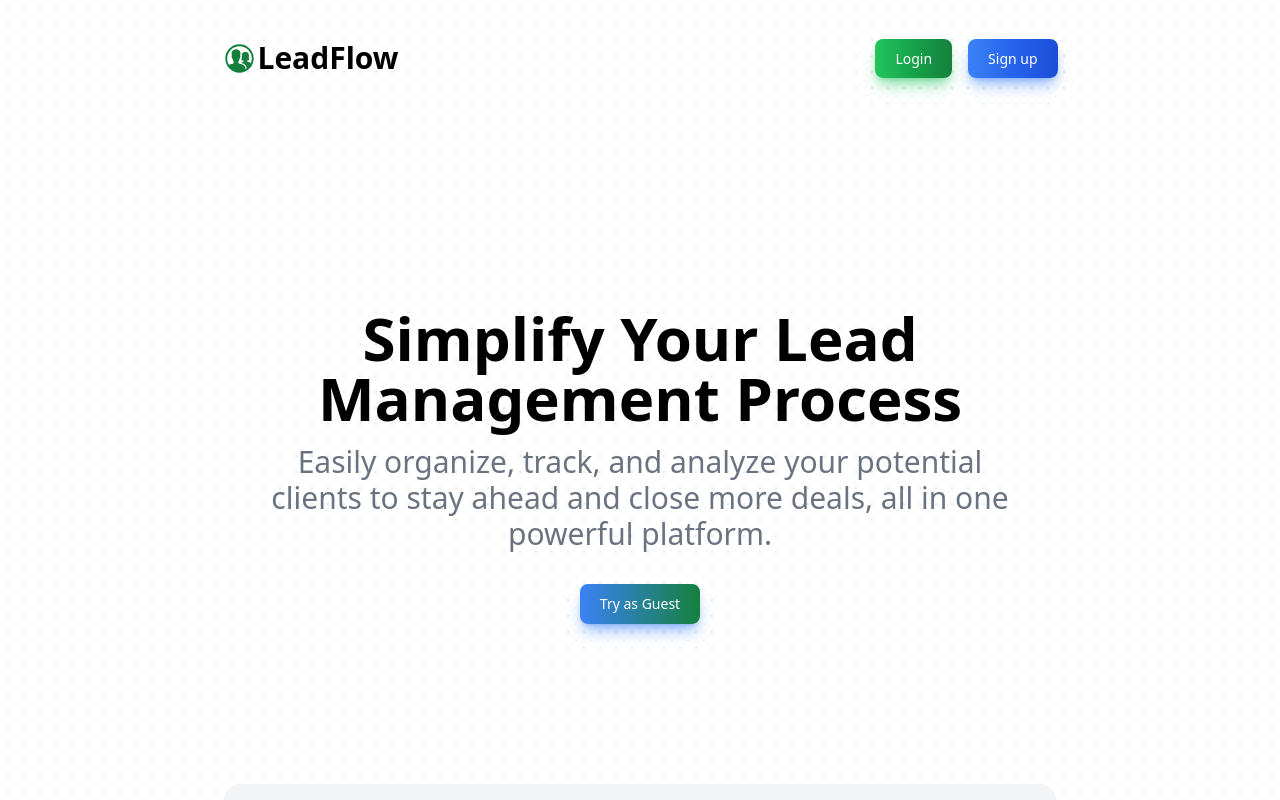
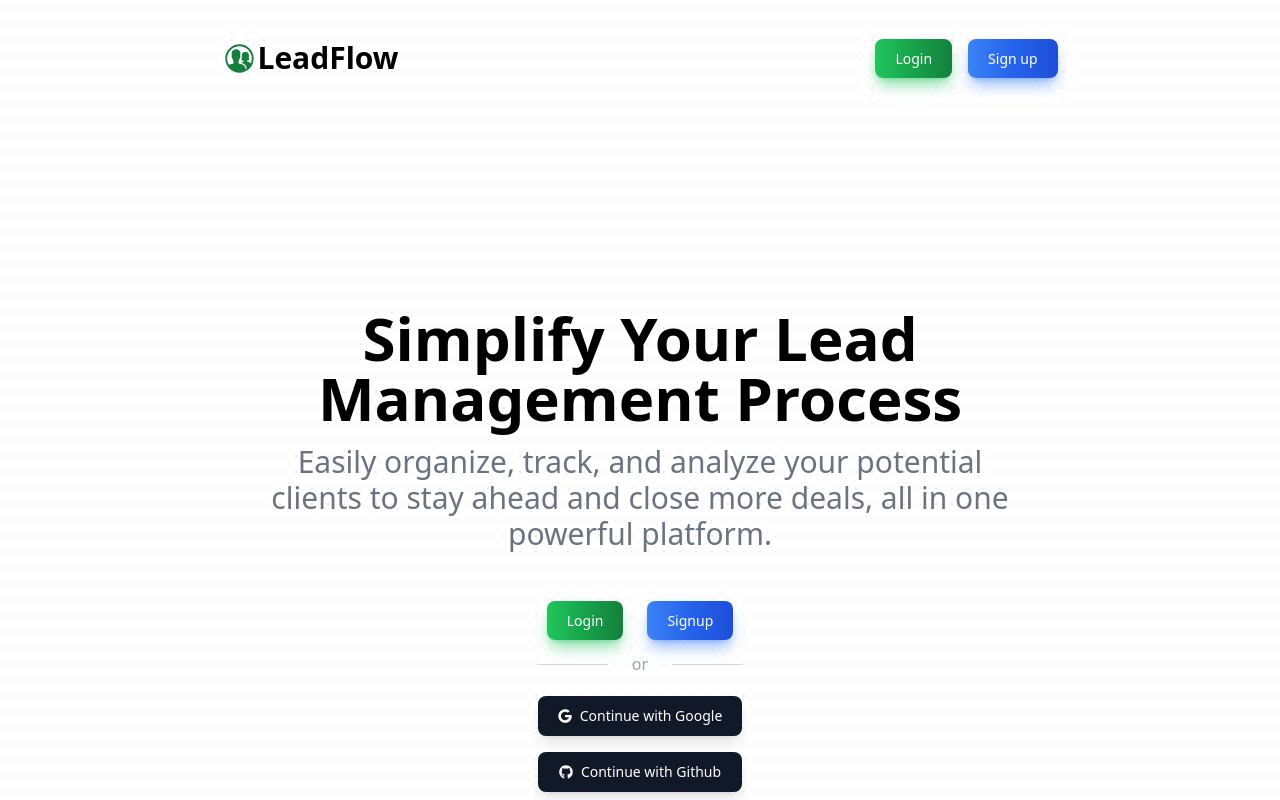
Before and after one commit to 227Faddi/leadflow, a React (Vite) app in the folder client/: page / in a window 1280 px wide. Shown: the top 800 px of the page. Built offline with nearby package versions, Linux system fonts and the light colour scheme; no server answers; what axios-auth-refresh would draw is missing.

Commit message:
feat: add social auth buttons

```diff
--- a/client/src/components/forms/LoginForm.tsx
+++ b/client/src/components/forms/LoginForm.tsx
@@ -1,9 +1,11 @@
 import { zodResolver } from "@hookform/resolvers/zod";
 import { SubmitHandler, useForm } from "react-hook-form";
+import { FaGithub, FaGoogle } from "react-icons/fa";
 import { Link } from "react-router-dom";
 import { useLogin } from "../../features/auth/hooks";
 import { LoginFormData } from "../../types";
 import { loginSchema } from "../../utils/zod/formValidation";
+import { SocialButton } from "../ui/Button";
 
 const LoginForm = () => {
   const {
@@ -61,6 +63,21 @@ const LoginForm = () => {
       >
         {isSubmitting ? "Logging in..." : "Login"}
       </button>
+      <div className="w-full py-3 flex items-center text-gray-400 before:flex-1 before:border-t before:border-gray-300 before:me-6 after:flex-1 after:border-t after:border-gray-300 after:ms-6">
+        or
+      </div>
+      <div className="space-y-4">
+        <SocialButton
+          text="Login in with Google"
+          social="google"
+          icon={<FaGoogle />}
+        />
+        <SocialButton
+          text="Login in with Github"
+          social="github"
+          icon={<FaGithub />}
+        />
+      </div>
       <p className="flex justify-center mt-6 text-sm text-slate-600">
         Don't have an account?
         <Link
--- a/client/src/components/forms/SignupForm.tsx
+++ b/client/src/components/forms/SignupForm.tsx
@@ -1,9 +1,11 @@
 import { zodResolver } from "@hookform/resolvers/zod";
 import { SubmitHandler, useForm } from "react-hook-form";
+import { FaGithub, FaGoogle } from "react-icons/fa";
 import { Link } from "react-router-dom";
 import { useSignup } from "../../features/auth/hooks";
 import { SignupFormData } from "../../types";
 import { signupSchema } from "../../utils/zod/formValidation";
+import { SocialButton } from "../ui/Button";
 
 const SignupForm = () => {
   const {
@@ -111,6 +113,21 @@ const SignupForm = () => {
       >
         {isSubmitting ? "Signing Up..." : "Sign up"}
       </button>
+      <div className="w-full py-3 flex items-center text-gray-400 before:flex-1 before:border-t before:border-gray-300 before:me-6 after:flex-1 after:border-t after:border-gray-300 after:ms-6">
+        or
+      </div>
+      <div className="space-y-4">
+        <SocialButton
+          text="Sign up with Google"
+          social="google"
+          icon={<FaGoogle />}
+        />
+        <SocialButton
+          text="Sign up with Github"
+          social="github"
+          icon={<FaGithub />}
+        />
+      </div>
       <p className="flex justify-center mt-6 text-sm text-slate-600">
         Already have an account?
         <Link
--- /dev/null
+++ b/client/src/components/ui/Button.tsx
@@ -0,0 +1,38 @@
+import { ReactNode } from "react";
+import { Link } from "react-router-dom";
+const clientUrl = import.meta.env.VITE_SERVER_URL;
+
+type SocialButtonProps = {
+  text: string;
+  social: string;
+  icon: ReactNode;
+};
+
+export const SocialButton = ({ text, social, icon }: SocialButtonProps) => {
+  return (
+    <a
+      className="flex items-center justify-center gap-2 bg-gray-900 hover:bg-gray-700 text-white dark:bg-gray-200 dark:text-gray-900 dark:hover:bg-white focus:ring-4 focus:outline-none shadow-lg font-medium rounded-lg text-sm px-5 py-2.5 text-center"
+      href={`${clientUrl}/auth/${social}`}
+    >
+      {icon}
+      {text}
+    </a>
+  );
+};
+
+type LinkButtonProps = {
+  text: string;
+  to: string;
+  color: string;
+};
+
+export const LinkButton = ({ text, to, color }: LinkButtonProps) => {
+  return (
+    <Link
+      className={`text-white bg-gradient-to-r from-${color}-500 via-${color}-600 to-${color}-700 hover:bg-gradient-to-br focus:ring-4 focus:outline-none focus:ring-${color}-300 shadow-lg shadow-${color}-500/50 font-medium rounded-lg text-sm px-5 py-2.5 text-center`}
+      to={to}
+    >
+      {text}
+    </Link>
+  );
+};
--- a/client/src/pages/HomePage.tsx
+++ b/client/src/pages/HomePage.tsx
@@ -1,40 +1,45 @@
+import { FaGithub, FaGoogle } from "react-icons/fa";
 import Footer from "../components/Footer";
 import Header from "../components/Header";
 import HomePageInfo from "../components/HomePageInfo";
-import { useLogin } from "../features/auth/hooks";
+import { LinkButton, SocialButton } from "../components/ui/Button";
 
 const HomePage = () => {
-  const guest = {
-    email: import.meta.env.VITE_GUEST_EMAIL,
-    password: import.meta.env.VITE_GUEST_PASSWORD,
-  };
-
-  const { login, isPending } = useLogin();
-
-  const handleGuestLogin = async () => {
-    await login(guest);
-  };
   return (
     <div className="h-screen flex flex-col">
       <Header />
       <main className="flex-1 flex flex-col items-center justify-center my-16 md:my-48 space-y-32 md:space-y-40">
-        <section className="flex flex-col items-center justify-center space-y-8">
+        <section className="flex flex-col items-center justify-center space-y-14">
           <div className="text-center max-w-[75%] space-y-4 flex flex-col items-center">
-            <h1 className="text-4xl sm:text-5xl md:text-6xl font-bold">
+            <h1 className="text-4xl sm:text-5xl md:text-6xl font-bold dark:text-white">
               Simplify Your Lead Management Process
             </h1>
-            <p className="text-xl sm:text-2xl md:text-3xl text-gray-500 font-thin max-w-3xl">
+            <p className="text-xl sm:text-2xl md:text-3xl text-gray-500 dark:text-white font-thin max-w-3xl">
               Easily organize, track, and analyze your potential clients to stay
               ahead and close more deals, all in one powerful platform.
             </p>
           </div>
-          <button
-            onClick={handleGuestLogin}
-            disabled={isPending}
-            className="text-white bg-gradient-to-r from-blue-500 to-green-700 hover:bg-gradient-to-br focus:ring-4 focus:outline-none focus:ring-blue-300 shadow-lg shadow-blue-500/50 font-medium rounded-lg text-sm px-5 py-2.5 text-center"
-          >
-            {isPending ? "Logging in..." : "Try as Guest"}
-          </button>
+          <div className="flex flex-col justify-center items-center space-y-2">
+            <div className="space-x-6">
+              <LinkButton text="Login" color="green" to="/login" />
+              <LinkButton text="Signup" color="blue" to="/signup" />
+            </div>
+            <div className="w-full py-3 flex items-center text-gray-400 before:flex-1 before:border-t before:border-gray-300 before:me-6 after:flex-1 after:border-t after:border-gray-300 after:ms-6">
+              or
+            </div>
+            <div className="space-y-4">
+              <SocialButton
+                text="Continue with Google"
+                social="google"
+                icon={<FaGoogle />}
+              />
+              <SocialButton
+                text="Continue with Github"
+                social="github"
+                icon={<FaGithub />}
+              />
+            </div>
+          </div>
         </section>
         <HomePageInfo />
       </main>
```
